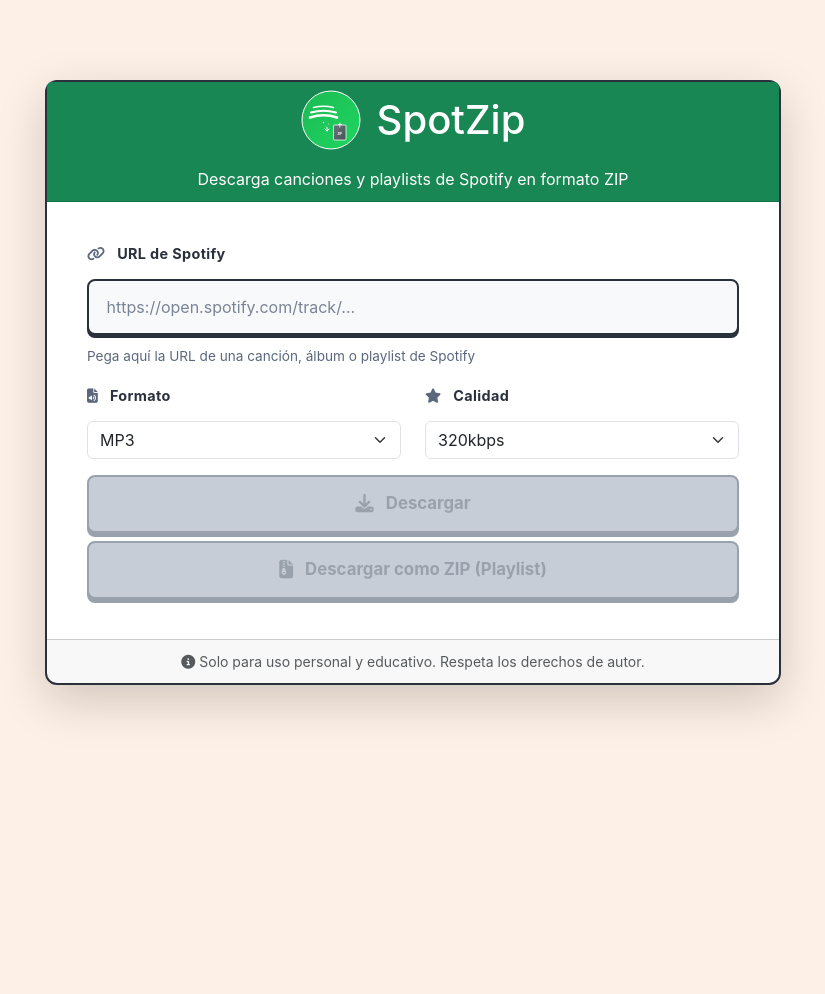
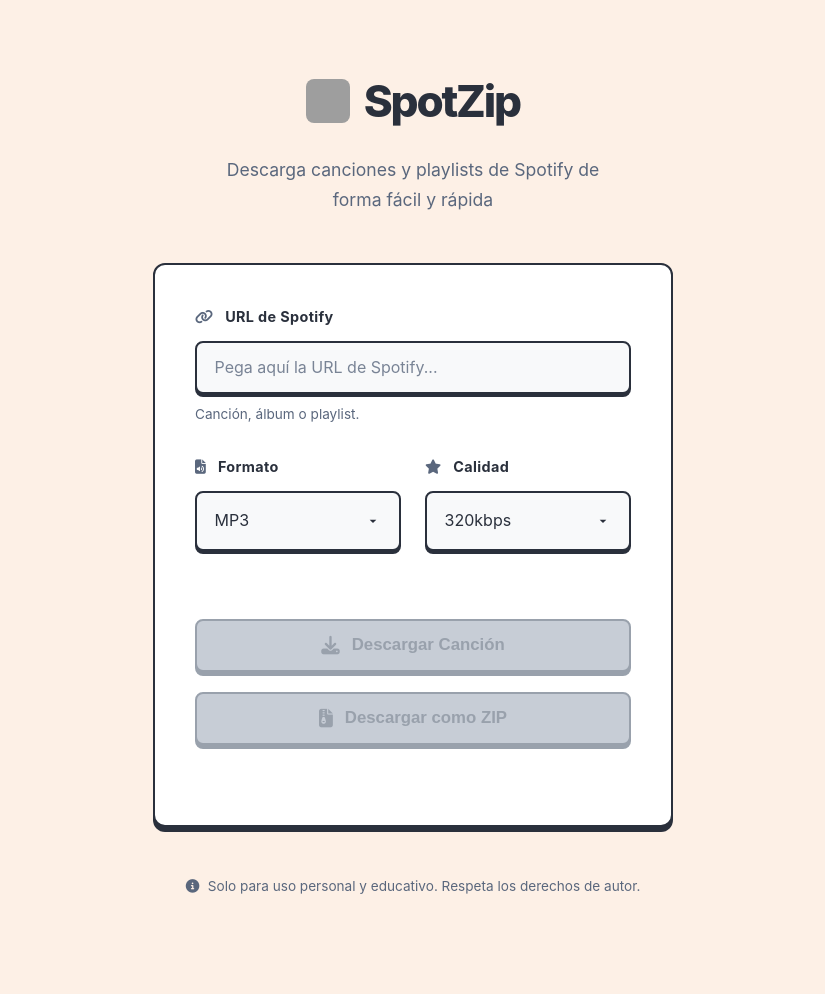
Before and after one commit to FdevMX/SpotZip, a Flask app: page / in a window 1280 px wide. Shown: the whole page, without its empty margins (227-1052 px from the left). Before the commit the page ends 714 px from the top, so only its background shows below. Run offline with Flask 3, Linux system fonts and the light colour scheme; some libraries are stand-ins or nearby versions; grey boxes are pictures that could not be loaded.

Commit message:
feat: Redesign main layout and improve form functionality

```diff
--- a/templates/index.html
+++ b/templates/index.html
@@ -6,44 +6,46 @@
     <title>SpotZip - Descargador de Spotify</title>
     <meta name="description" content="SpotZip - Descarga canciones y playlists de Spotify de forma fácil y rápida">
     <link rel="icon" type="image/svg+xml" href="{{ url_for('static', filename='img/favicon.svg') }}">
-    <link href="https://cdnjs.cloudflare.com/ajax/libs/bootstrap/5.3.0/css/bootstrap.min.css" rel="stylesheet">
     <link href="https://cdnjs.cloudflare.com/ajax/libs/font-awesome/6.4.0/css/all.min.css" rel="stylesheet">
     <link href="{{ url_for('static', filename='css/style.css') }}" rel="stylesheet">
 </head>
+
 <body>
-    <div class="container mt-5">
-        <div class="row justify-content-center">
-            <div class="col-md-8">                <div class="card shadow-lg">
-                    <div class="card-header bg-success text-white text-center">
-                        <div class="d-flex align-items-center justify-content-center mb-3">
-                            <img src="{{ url_for('static', filename='img/spotzip-logo.svg') }}"
-                                 alt="SpotZip Logo" width="60" height="60" class="me-3">
-                            <h1 class="mb-0">SpotZip</h1>
+    <div class="main-container">
+        <!-- Header de la aplicación -->
+        <header class="app-header">
+            <div class="logo-section">
+                <img src="{{ url_for('static', filename='img/logo.svg') }}" alt="SpotZip Logo">
+                <h1>SpotZip</h1>
             </div>
-                        <p class="mb-0">Descarga canciones y playlists de Spotify en formato ZIP</p>
-                    </div>
+            <p class="subtitle">Descarga canciones y playlists de Spotify de forma fácil y rápida</p>
+        </header>
 
+        <!-- Tarjeta principal -->
+        <main class="card">
             <div class="card-body">
                 <!-- Formulario principal -->
-                        <form id="downloadForm">
-                            <div class="mb-3">
+                <form id="downloadForm" class="form-section">
+                    <!-- URL Input -->
+                    <div class="form-group">
                         <label for="spotifyUrl" class="form-label">
                             <i class="fas fa-link"></i> URL de Spotify
                         </label>
                         <input type="url" class="form-control" id="spotifyUrl"
-                                       placeholder="https://open.spotify.com/track/..." required>
+                            placeholder="Pega aquí la URL de Spotify..." required>
                         <div class="form-text">
-                                    Pega aquí la URL de una canción, álbum o playlist de Spotify
+                            Canción, álbum o playlist.
                         </div>
                     </div>
 
-                            <div class="row">
-                                <div class="col-md-6">
-                                    <div class="mb-3">
+                    <!-- Configuración -->
+                    <div class="form-grid">
+                        <div class="form-group">
                             <label for="format" class="form-label">
                                 <i class="fas fa-file-audio"></i> Formato
                             </label>
-                                        <select class="form-select" id="format">
+                            <div class="custom-select-wrapper">
+                                <select class="original-select" id="format" name="format">
                                     {% for format in formats %}
                                     <option value="{{ format }}" {% if format == 'mp3' %}selected{% endif %}>
                                         {{ format.upper() }}
@@ -53,12 +55,12 @@
                             </div>
                         </div>
 
-                                <div class="col-md-6">
-                                    <div class="mb-3">
+                        <div class="form-group">
                             <label for="quality" class="form-label">
                                 <i class="fas fa-star"></i> Calidad
                             </label>
-                                        <select class="form-select" id="quality">
+                            <div class="custom-select-wrapper">
+                                <select class="original-select" id="quality" name="quality">
                                     {% for quality in qualities %}
                                     <option value="{{ quality }}" {% if quality == '320k' %}selected{% endif %}>
                                         {{ quality }}bps
@@ -69,50 +71,47 @@
                         </div>
                     </div>
 
-                            <div class="d-grid gap-2">
-                                <button type="button" class="btn btn-primary btn-lg" id="downloadBtn">
-                                    <i class="fas fa-download"></i> Descargar
+                    <!-- Botones de acción -->
+                    <div class="btn-group">
+                        <button type="button" class="btn btn-primary" id="downloadBtn">
+                            <i class="fas fa-download"></i>
+                            Descargar Canción
                         </button>
-                                <button type="button" class="btn btn-success btn-lg" id="downloadPlaylistBtn">
-                                    <i class="fas fa-file-archive"></i> Descargar como ZIP (Playlist)
+                        <button type="button" class="btn btn-secondary" id="downloadPlaylistBtn">
+                            <i class="fas fa-file-archive"></i>
+                            Descargar como ZIP
                         </button>
                     </div>
                 </form>
 
                 <!-- Área de progreso -->
-                        <div id="progressArea" class="mt-4" style="display: none;">
-                            <div class="card bg-light">
-                                <div class="card-body">
-                                    <h6><i class="fas fa-spinner fa-spin"></i> Estado de la descarga:</h6>
-                                    <div class="progress mb-3">
-                                        <div class="progress-bar progress-bar-striped progress-bar-animated"
-                                             role="progressbar" style="width: 0%"></div>
+                <div id="progressArea" class="progress-section hidden">
+                    <div class="progress-header">
+                        <i class="fas fa-spinner fa-spin"></i>
+                        <span>Estado de la descarga:</span>
                     </div>
-                                    <p id="statusText" class="mb-0">Iniciando...</p>
+                    <div class="progress">
+                        <div class="progress-bar" style="width: 0%;"></div>
                     </div>
-                            </div>
+                    <p class="progress-text" id="statusText">Iniciando...</p>
                 </div>
 
                 <!-- Área de resultados -->
-                        <div id="resultArea" class="mt-4" style="display: none;">
+                <div id="resultArea" class="hidden">
                     <div class="alert" id="resultAlert">
                         <div id="resultContent"></div>
                     </div>
                 </div>
             </div>
+        </main>
 
-                    <div class="card-footer text-muted text-center">
-                        <small>
+        <footer class="app-footer">
             <i class="fas fa-info-circle"></i>
             Solo para uso personal y educativo. Respeta los derechos de autor.
-                        </small>
-                    </div>
-                </div>
-            </div>
-        </div>
+        </footer>
     </div>
 
-    <script src="https://cdnjs.cloudflare.com/ajax/libs/bootstrap/5.3.0/js/bootstrap.bundle.min.js"></script>
     <script src="{{ url_for('static', filename='js/script.js') }}"></script>
 </body>
+
 </html>
```
Lines whose indentation alone changed are shown as unchanged.
